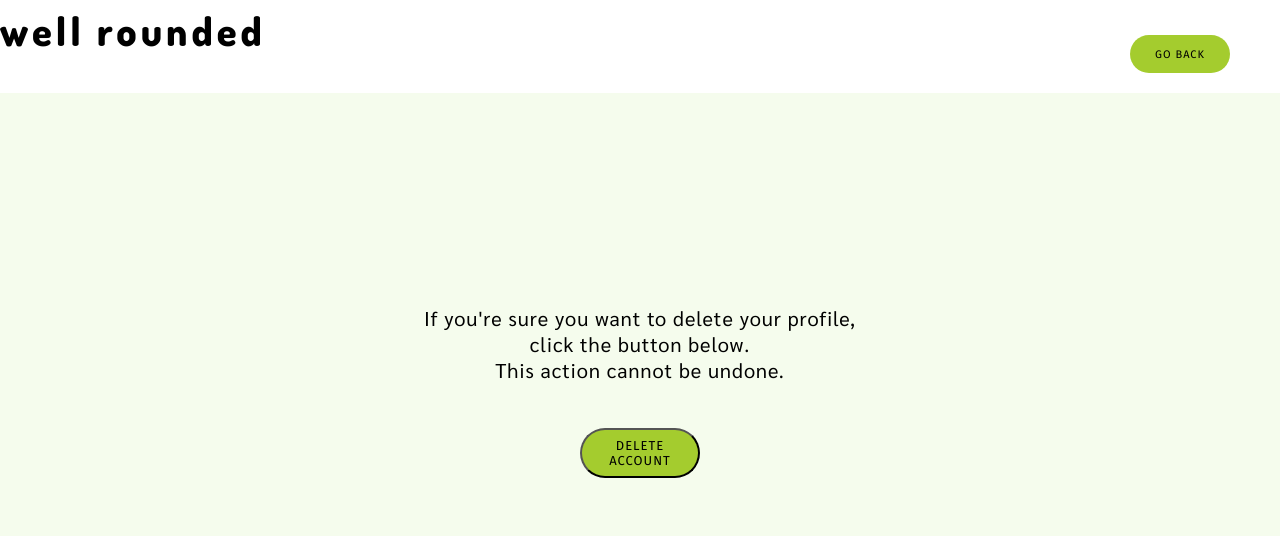
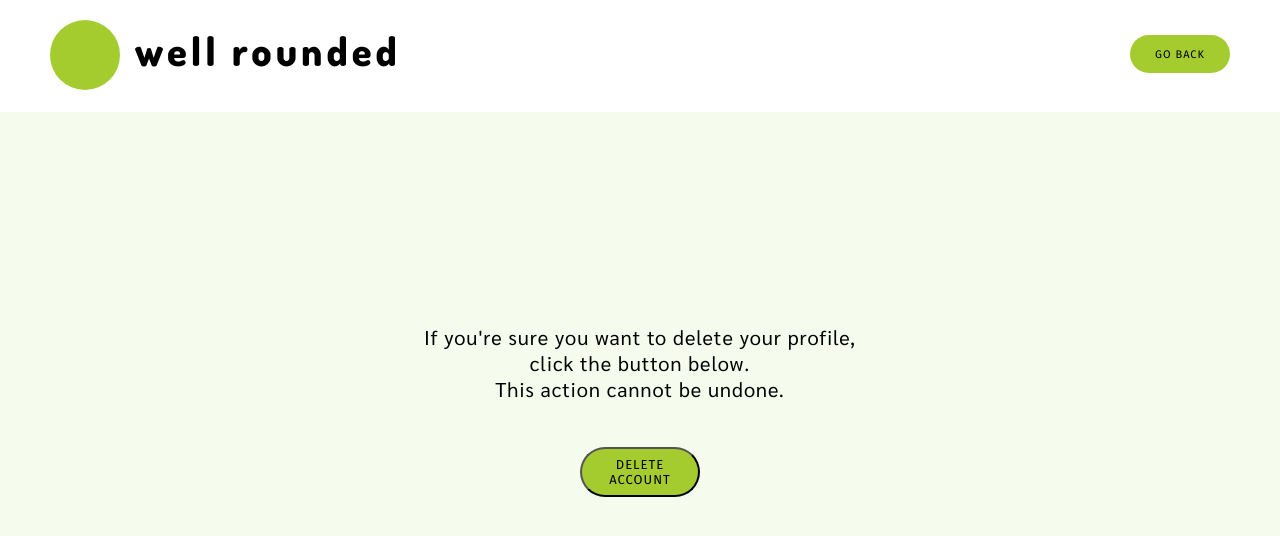
Before and after one commit to maddyrombes/well-rounded, a React (Create React App) app in the folder client/: page /users/1/delete in a window 1280 px wide. Shown: the top 536 px of the page. Built offline with nearby package versions, Linux system fonts and the light colour scheme.

Commit message:
update deleteuser

```diff
--- a/client/src/components/DeleteUser.jsx
+++ b/client/src/components/DeleteUser.jsx
@@ -7,9 +7,16 @@ class EditDeleteUser extends Component {
     return (
       <div>
       <div className="delete-header">
-          <h1 className="delete-logo">well rounded</h1>
+
+        <div className="userprofile-logo-div">
+          <button className="logo"></button>
+          <h1 className="userprofile-logo">well rounded</h1>
+        </div>
+
         <Link to={`/users/${this.props.match.params.id}/edit_ratings`} className="delete-back-btn">GO BACK</Link>
+
       </div>
+
       <div className="delete">
         <p className="delete-para">If you're sure you want to delete your profile,<br/> click the button below. <br/>This action cannot be undone.</p>
         <button
```
Lines whose indentation alone changed are shown as unchanged.
